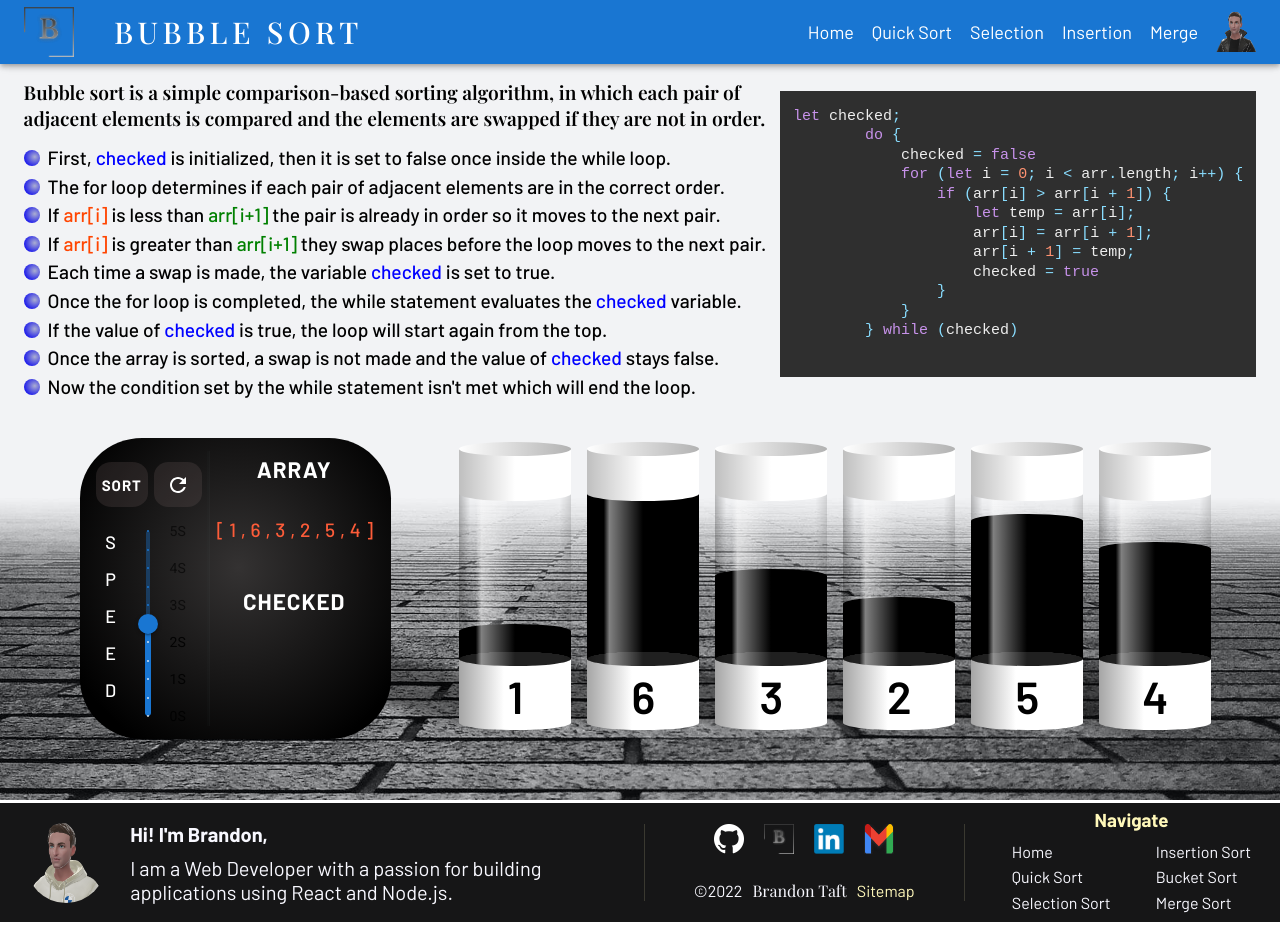
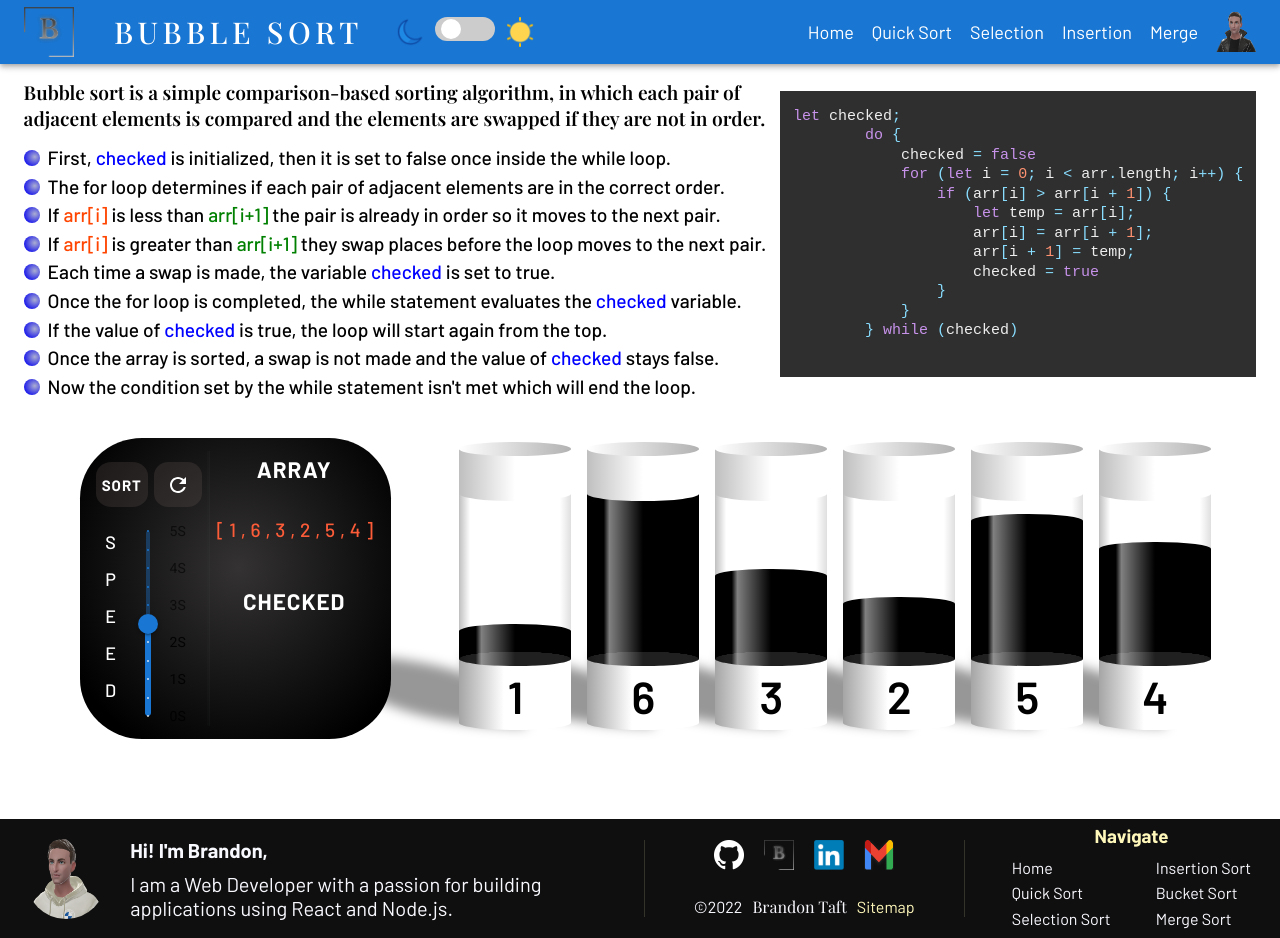
Before and after one commit to BrandonTaft/Data_Visualization, a Next.js app: page /bubble in a window 1280 px wide. Built offline with nearby package versions, Linux system fonts and the light colour scheme.

Commit message:
completed light/dark modes

```diff
--- a/src/components/Background.js
+++ b/src/components/Background.js
@@ -2,7 +2,7 @@ import Image from 'next/image'
 
 const Background = () => (
   <div>
-    <div className="bgWrap" id="bgWrap">
+    <div className="bgWrap">
       <Image
         alt="Background Image"
         src="/images/background2.jpg"
--- a/src/components/Footer.js
+++ b/src/components/Footer.js
@@ -6,13 +6,12 @@ import Image from 'next/image';
 function Footer() {
 
     return (
-        <div className="footer" id="footer">
+        <div className="dark footer" >
                 <Image className='profile-pic' src="/images/hoodie1.png" alt="logo" width="80px" height="80px" />
                 <div className='my-description'>
                     <h4>Hi! I'm Brandon,</h4>
                     <div>I am a Web Developer with a passion for building applications using React and Node.js.</div>
                 </div>
-
             <div className='middle-container'>
                 <div className='socials'>
                     <a href="https://github.com/BrandonTaft" target="_blank">
--- a/src/components/Header.js
+++ b/src/components/Header.js
@@ -1,7 +1,7 @@
 
 const Header = () => (
   <header className="header">
-    <div className="header-container" id="header-container">
+    <div className="dark header-container">
       <h1 className="header-title-1">
         <span className="header-span">Sorting</span>
       </h1>
--- a/src/components/HomeBackground.js
+++ b/src/components/HomeBackground.js
@@ -2,7 +2,7 @@ import Image from 'next/image'
 
 const HomeBackground = () => (
   <div>
-    <div className="bgWrap home-background" id="bgWrap">
+    <div className="dark bgWrap home-background">
       <Image
         alt="Background Image"
         src="/images/black-orchid.png"
--- a/src/components/Layout.js
+++ b/src/components/Layout.js
@@ -10,8 +10,8 @@ function Layout({ children }) {
 
     return (
 
-        <div className="layout" >
-            {path === '/' ? "" : <><Background /><NavBar path={path} /></>}
+        <div className="dark layout" >
+            {path === '/' ? "" : <><NavBar path={path} /></>}
             {children}
             <Footer />
         </div>
--- a/src/components/MySwitch.js
+++ b/src/components/LightSwitch.js
@@ -1,12 +1,20 @@
 import Image from "next/image";
 
-const Switch = ({ handleChange }) => {
+const LightSwitch = () => {
+
+  function lightMode() {
+    const light = document.getElementsByClassName("dark");
+    for (let i = 0; i < light.length; i++) {
+      light[i].classList.toggle("light-mode");
+    }
+
+  }
 
   return (
     <div className="switch-container">
     <Image src="/icons/night-mode.png" alt="github" layout="intrinsic" width={30} height={30} />
     <label className="switch">
-      <input type="checkbox" onChange={handleChange} />
+      <input type="checkbox" onChange={lightMode} />
       <span className="switcher round"></span>
     </label>
     <Image src="/icons/brightness.png" alt="github" layout="intrinsic" width={30} height={30} />
@@ -15,4 +23,4 @@ const Switch = ({ handleChange }) => {
 }
 
 
-export default Switch
+export default LightSwitch
--- a/src/components/NavBar.js
+++ b/src/components/NavBar.js
@@ -18,6 +18,7 @@ import Container from '@mui/material/Container';
 import Avatar from '@mui/material/Avatar';
 import Tooltip from '@mui/material/Tooltip';
 import MenuItem from '@mui/material/MenuItem';
+import LightSwitch from './LightSwitch';
 
 
 const drawerWidth = 240;
@@ -73,6 +74,7 @@ export default function Navbar({ path }) {
                         {path === '/' ? "Sorting Method Visualizer" : path.slice(1).toUpperCase() + " SORT"}
                     </Typography>
 
+                        <LightSwitch />
 
                     <Box sx={{ flexGrow: 1, display: { xs: 'flex', md: 'none' } }}>
                         <IconButton
--- a/src/css/global.css
+++ b/src/css/global.css
@@ -13,7 +13,7 @@ body{
     z-index: -1;
 }
 
-#bgWrap.light-mode{
+.bgWrap.home-background.light-mode{
     display: none;
 }
 
@@ -62,7 +62,6 @@ p{
     display: flex;
     position: relative;
     flex-flow: column;
-    height: 100vh;
     width: 100%;
 }
 
@@ -73,6 +72,9 @@ p{
     z-index: 0;
 }
 
+.layout.light-mode{
+    background-color: #222222;
+}
 
 /*******************Navbar******************/
 
@@ -142,17 +144,19 @@ p{
     display: flex;
     flex-direction: column;
     pointer-events: none;
+    margin-bottom: 1.5em;
 }
 
 .header-container{
     display: flex;
     flex-direction: column;
-    background-color: #161617;
-    padding-top: 3%;
+    background-color: #0f0f0f;
+    padding-top: 2%;
 }
 
+
 .wave{
-    fill: #161617;
+    fill: #0f0f0f;
 }
 
 .header-container h1{
@@ -216,21 +220,10 @@ p{
     display: flex;
     margin: 2em;
     max-width: 40%;
-    /* background-color: #1d1d1d; */
-    background-color: #3e3d40;
-    /* background-color: #202124; */
-    /* background-color: #303134; */
-    /* background-color: #211f1f; */
-    /* background-color: #313133; */
-    background-color: #00000094;
-    /* background-color: #22242b; */
+    background-color: #0f0f0f;
+    box-shadow: 5px 2px 3px 1px rgb(0 0 0 / 20%), 2px 1px 1px 2px rgb(0 0 0 / 14%), 1px 1px 3px 3px rgb(0 0 0 / 18%);
     border-radius: 7%;
     transition: all .2s ease-in-out;
-}
-
-#card.light-mode{
-    background-color: #000;
-    box-shadow: 5px 2px 3px 1px rgb(0 0 0 / 20%), 2px 1px 1px 2px rgb(0 0 0 / 14%), 1px 1px 3px 3px rgb(0 0 0 / 18%);
 }
 
 .card:hover{
@@ -290,7 +283,7 @@ p{
 
 .card-content.light-mode span{
     text-decoration: underline;
-    font-weight: 900;
+    font-weight: 700;
 }
 
 .content-header{
@@ -309,7 +302,7 @@ p{
 
 .content-description.light-mode{
     color: #000;
-    font-weight: 700;
+    font-weight: 500;
 }
 
 .complexity-container{
@@ -652,14 +645,15 @@ pre{
 .switch-container{
     display: flex;
     width: 15%;
-    justify-content: space-evenly;
+    margin-left: 1em;
 }
 
 .switch {
     position: relative;
     display: inline-block;
-    width: 80px;
-    height: 34px;
+    width: 60px;
+    height: 24px;
+    margin: 0 10px;
 }
 
   /* Hide default HTML checkbox */
@@ -686,9 +680,9 @@ pre{
 .switcher:before {
     position: absolute;
     content: "";
-    height: 30px;
-    width: 30px;
-    left: 12px;
+    height: 20px;
+    width: 20px;
+    left: 6px;
     bottom: 2px;
     background-color: white;
     -webkit-transition: .4s;
@@ -1053,20 +1047,19 @@ input:checked + .switcher:before {
     display: flex;
     font-size: 20px;
     color: ghostwhite;
-    background-color: #00000094;
-    background-color: #161617;
+    background-color: #0f0f0f;
     align-items: center;
     padding: 0 2%;
-    margin-top: 5%;
+    margin-top: 4em;
 }
 
 .footer h3{
     pointer-events: none;
 }
 
-#footer.light-mode{
+/* .footer.light-mode{
     background-color: #000;
-}
+} */
 
 .my-description{
     width: 40%;
```
Also changed, not shown: pages/index.js (+2 -19 lines), src/components/Card.js (+6 -6 lines), src/components/CardContent.js (+12 -12 lines).
